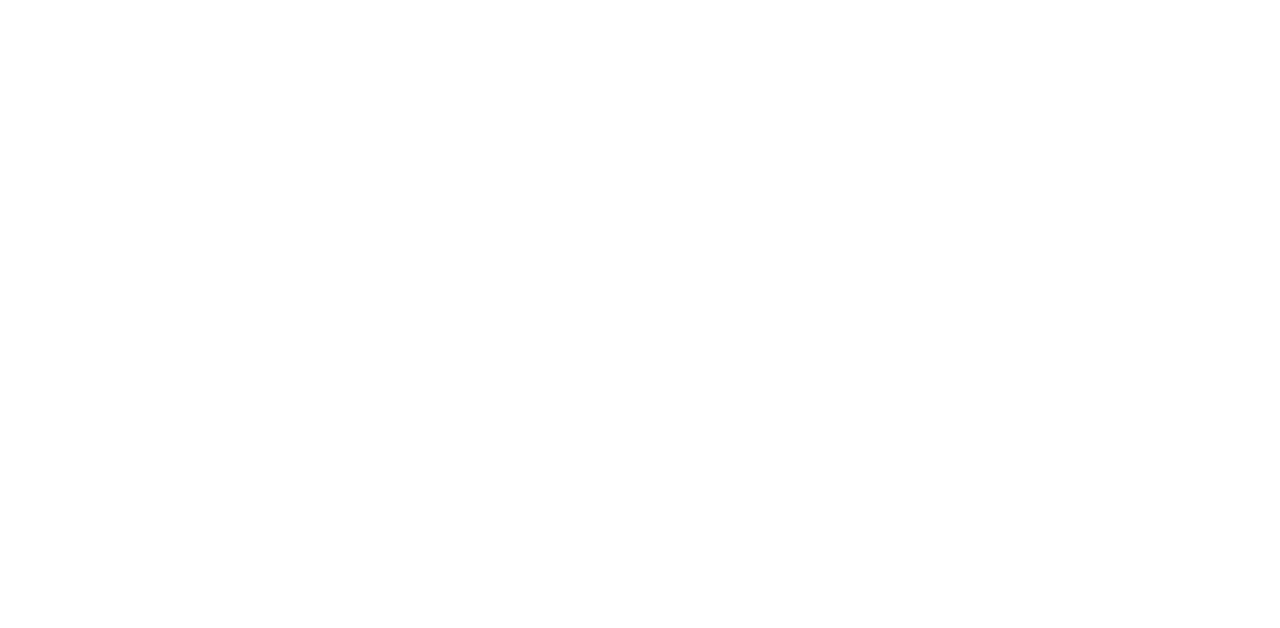
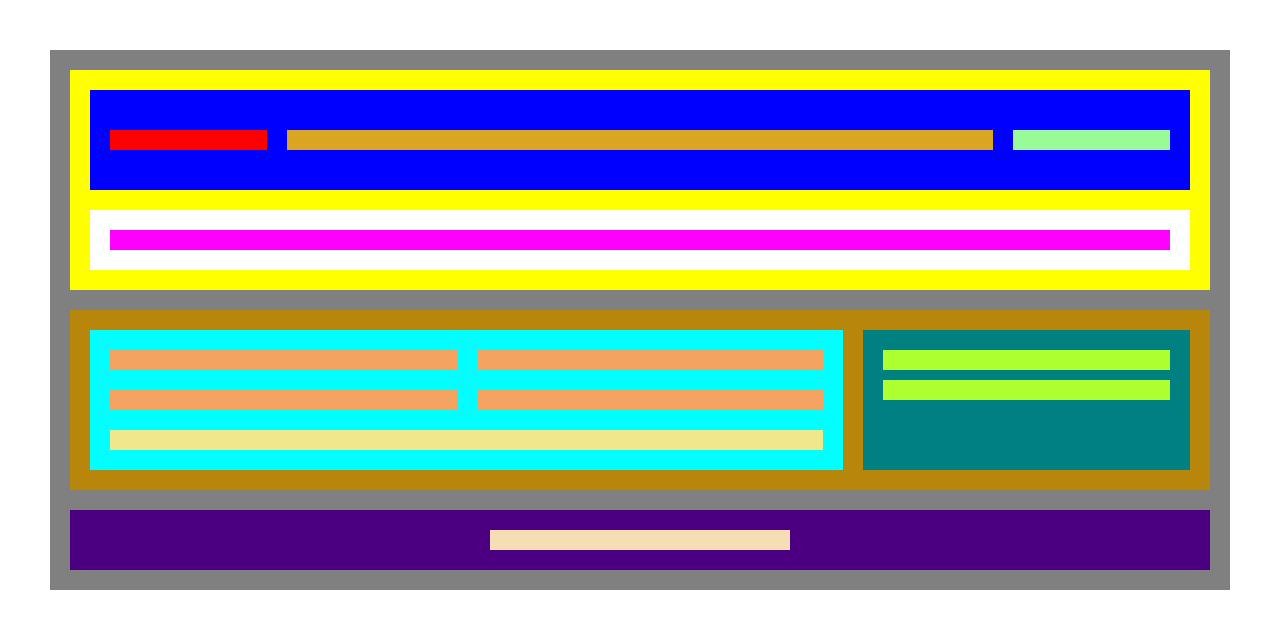
Before and after one commit to Steval10/CSSBasico, a plain HTML site: page CSS/practica2.html in a window 1280 px wide. Drawn offline with Linux system fonts and the light colour scheme.

Commit message:
practica2

```diff
--- a/CSS/practica2.css
+++ b/CSS/practica2.css
@@ -0,0 +1,123 @@
+* {
+    margin: 10px;
+    padding: 10px;
+    box-sizing: border-box;
+    /*para que no se desborden las cajas */
+}
+
+.padre {
+    background: gray;
+    display: flex;
+    flex-flow: column nowrap; /* para que todo se adapte al tamaño establecido */
+}
+
+    .header {
+        background: yellow;
+        display: flex;
+        flex-flow: column nowrap;
+    }
+
+        .menu {
+            background: blue;
+            display: flex;
+            flex-flow: row nowrap;
+            height: 100px;
+            align-items:  center;
+        }
+
+            .logo {
+                order: 1;
+                background: red;
+                flex: 1 1 auto;
+                height: 20px;
+            }
+
+            .nav {
+                order: 2;
+                background: goldenrod;
+                flex: 5 1 auto;
+                height: 20px;
+            }
+
+            .social {
+                order: 3;
+                background: palegreen;
+                flex: 1 1 auto;
+                height: 20px;
+            }
+
+        .texto-principal {
+            background: white;
+        }
+
+            h1 {
+                background: magenta;
+            }
+
+    .section {
+        background: darkgoldenrod;
+        display: flex;
+        flex-flow: row nowrap;
+
+    }
+
+        .articulos {
+            background: aqua;
+            flex: 2 1 auto;
+            display: flex;
+            flex-flow: row wrap;
+        }
+
+            .article {
+                background: sandybrown;
+                flex: 1 1 40%;
+            }
+
+            .navegacion {
+                background: khaki;
+                flex: 1 1 100%;
+            }
+
+        .aside {
+            background: teal;
+            flex: 1 1 auto;
+        }
+
+            .publicidad {
+                background: greenyellow;
+            }
+
+    .footer {
+        background: indigo;
+        display: flex;
+        justify-content: center;
+    }
+
+        .pie {
+            background: wheat;
+            width: 300px;
+
+        }
+@media all and (max-width:800px){
+    .section{
+        flex-direction: column;
+    }
+    .menu{
+        flex-direction: column;
+        height: auto;
+    }
+    .aside{
+        display: flex;
+        justify-content: center;
+    }
+}
+@media all and (max-width:600px){
+    .articulos{
+        flex-direction: column;
+    }
+}
+@media all and (max-width:400px){
+    .aside{
+        flex-direction: column;
+    }
+}
--- a/CSS/practica2.html
+++ b/CSS/practica2.html
@@ -8,6 +8,34 @@
     <link rel="stylesheet" href="practica2.css">
 </head>
 <body>
+    <div class="padre">
+        <header class="header">
+            <div class="menu">
+                <div class="logo"></div>
+                <div class="nav"></div>
+                <div class="social"></div>
+            </div>
 
+            <div class="texto-principal">
+                <h1></h1>
+            </div>
+        </header>
+        <section class="section">
+            <div class="articulos">
+                <article class="article"></article>
+                <article class="article"></article>
+                <article class="article"></article>
+                <article class="article"></article>
+                <nav class="navegacion"></nav>
+            </div>
+            <aside class="aside">
+                <div class="publicidad"></div>
+                <div class="publicidad"></div>
+            </aside>
+        </section>
+        <footer class="footer">
+            <nav class="pie"></nav>
+        </footer>
+    </div>
 </body>
 </html>
```
